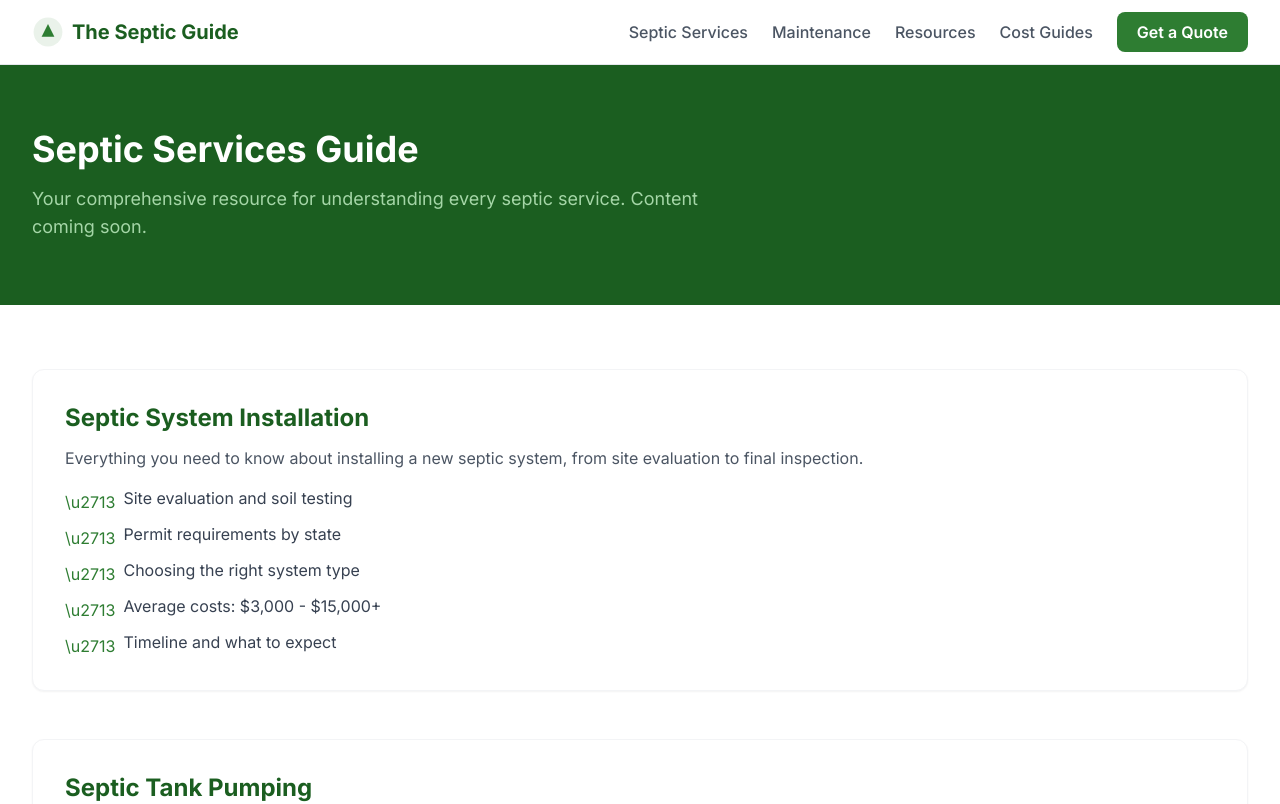
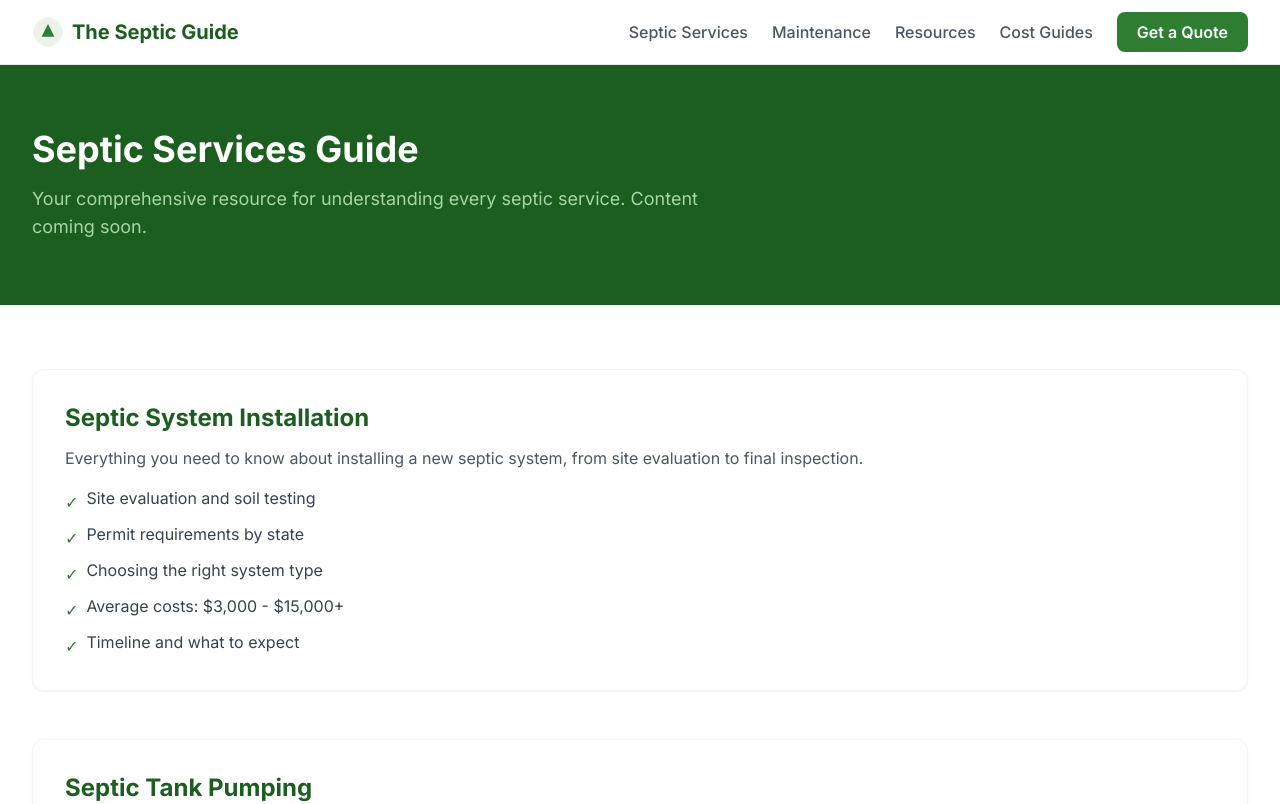
Before and after one commit to thebasementguide2026/theseptic.guide-, a Next.js app: page /septic-services in a window 1280 px wide. Shown: the top 804 px of the page. Built offline with nearby package versions, Linux system fonts and the light colour scheme.

Commit message:
Fix checkmark unicode character on septic services page

```diff
--- a/app/septic-services/page.tsx
+++ b/app/septic-services/page.tsx
@@ -57,7 +57,7 @@ export default function SepticServicesPage() {
                 <ul className="space-y-2">
                   {service.details.map((detail) => (
                     <li key={detail} className="flex items-start gap-2 text-gray-700">
-                      <span className="text-brand-green mt-1">\u2713</span>
+                      <span className="text-brand-green mt-1">✓</span>
                       <span>{detail}</span>
                     </li>
                   ))}
```
